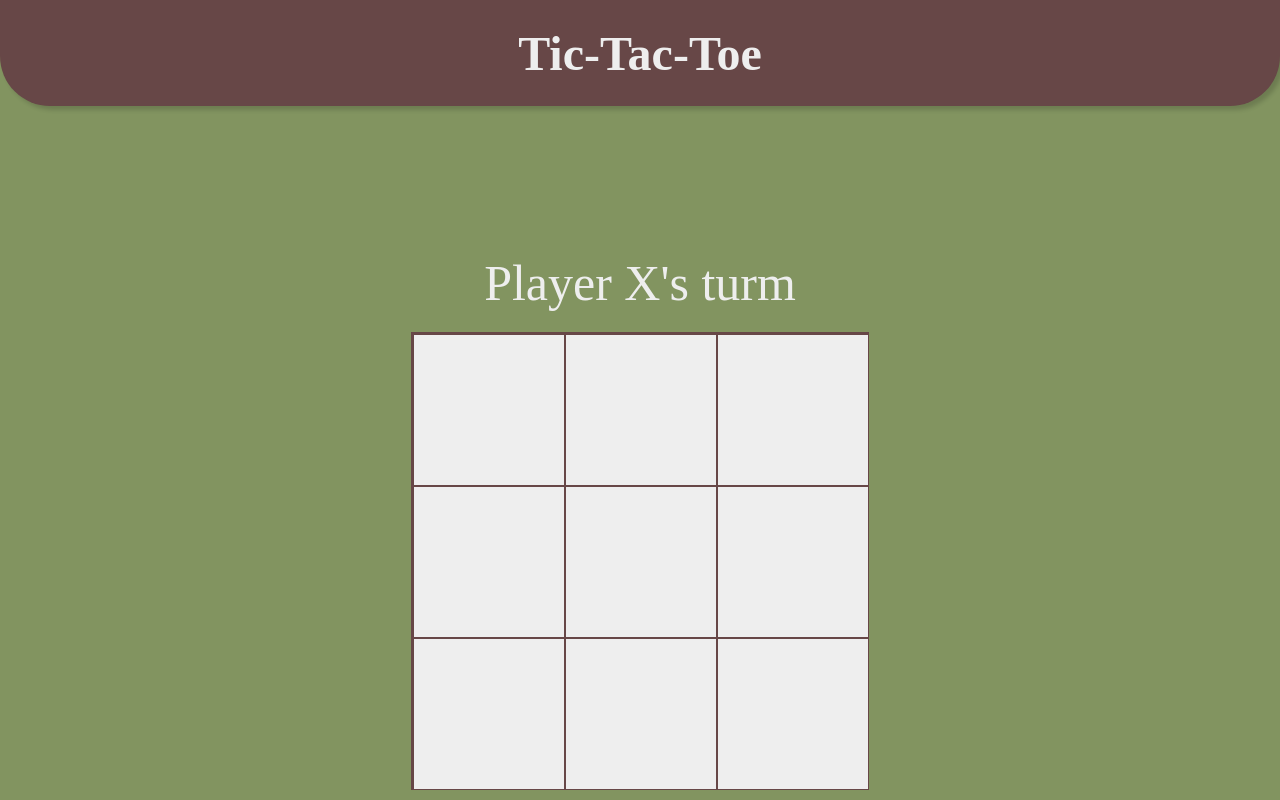
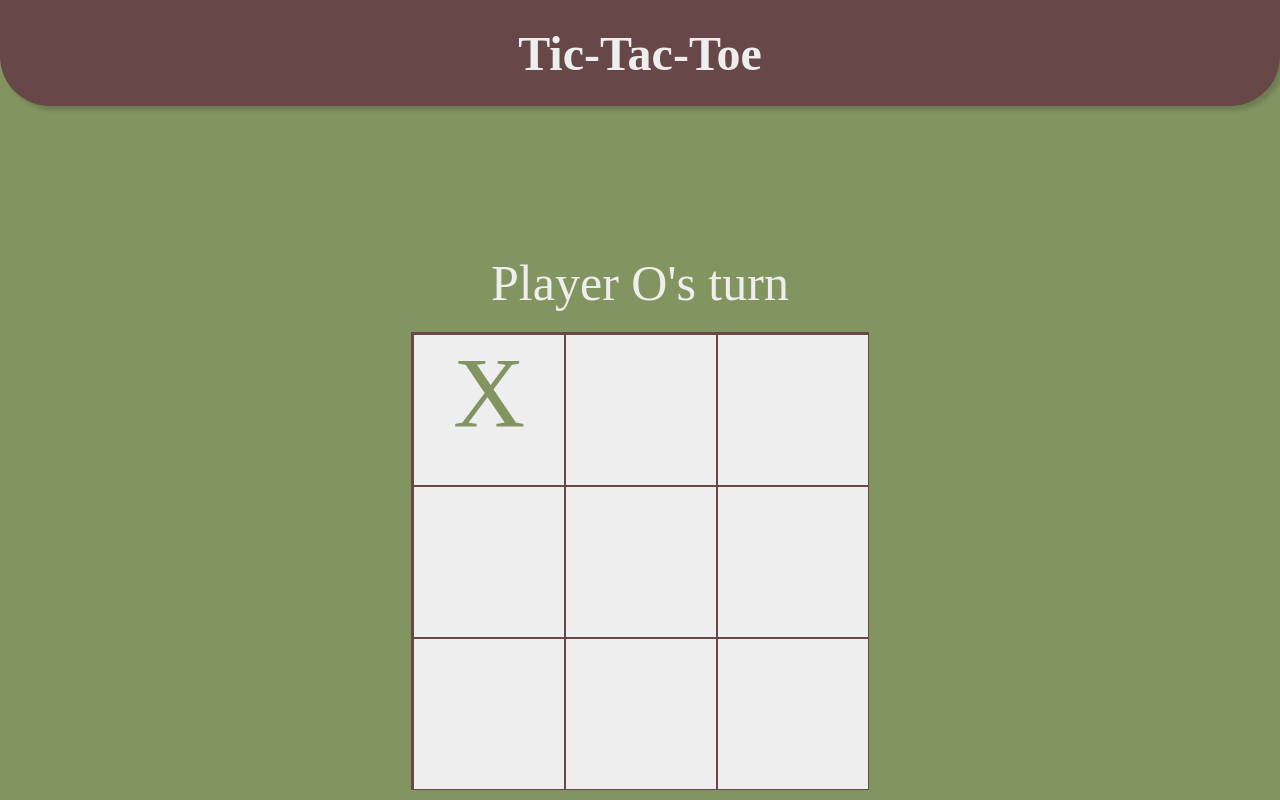
Before and after one commit to DimitarGateshki/Odin-project-Tic-Tac-Toe-project, a plain HTML site: page index.html in a window 1280 px wide. Both pictures are taken after a click on the element 489 px from the left and 410 px from the top of the page. Shown: the top 800 px of the page. Drawn offline with Linux system fonts and the light colour scheme.

Commit message:
Added JS logic
Finisghed the game and adde d JavaScript logic

```diff
--- a/index.html
+++ b/index.html
@@ -6,6 +6,13 @@
     <meta name="viewport" content="width=device-width, initial-scale=1.0">
     <title>Document</title>
     <link rel="stylesheet" href="style.css">
+    <link rel="shortcut icon" href="favicon.ico" />
+    <link rel="preconnect" href="https://fonts.gstatic.com" />
+    <link
+      href="https://fonts.googleapis.com/css2?family=Roboto&family=Varela+Round&display=swap"
+      rel="stylesheet"
+    />
+    <script src="script.js" defer></script>
 </head>
 <body>
 
@@ -42,6 +49,10 @@
     <footer class="footer">
         <p>Copyright © 2022 DimitarGateshki</p>
     </footer>
+    <script
+      src="https://kit.fontawesome.com/4c536a6bd5.js"
+      crossorigin="anonymous"
+    ></script>
 
 </div>
 </body>
--- a/script.js
+++ b/script.js
@@ -1,15 +1,152 @@
-const player=(name,symnol)=>{
-    return{name,symnol};
+"use strict";
+
+const Player = (sign) => {
+  this.sign = sign;
+
+  const getSign = () => {
+    return sign;
+  };
+
+  return { getSign };
 };
 
-const gameboard=()=>{
-    let arr=[
-        [ , , ],
-        [ , , ],
-        [ , , ],
+const gameBoard = (() => {
+  const board = ["", "", "", "", "", "", "", "", ""];
+
+  const setField = (index, sign) => {
+    if (index > board.length) return;
+    board[index] = sign;
+  };
+
+  const getField = (index) => {
+    if (index > board.length) return;
+    return board[index];
+  };
+
+  const reset = () => {
+    for (let i = 0; i < board.length; i++) {
+      board[i] = "";
+    }
+  };
+
+  return { setField, getField, reset };
+})();
+
+const displayController = (() => {
+  const fieldElements = document.querySelectorAll(".field");
+  const messageElement = document.getElementById("message");
+  const restartButton = document.getElementById("restart");
+
+  fieldElements.forEach((field) =>
+    field.addEventListener("click", (e) => {
+      if (gameController.getIsOver() || e.target.textContent !== "") return;
+      gameController.playRound(parseInt(e.target.dataset.index));
+      updateGameboard();
+    })
+  );
+
+  restartButton.addEventListener("click", (e) => {
+    gameBoard.reset();
+    gameController.reset();
+    fieldElements.forEach((e)=>{
+        e.classList.remove("fieldX");
+        e.classList.remove("fieldO");
+
+
+    });
+    updateGameboard();
+    setMessageElement("Player X's turn");
+  });
+
+  const updateGameboard = () => {
+    for (let i = 0; i < fieldElements.length; i++) {
+      fieldElements[i].textContent = gameBoard.getField(i);
+      if (fieldElements[i].textContent==="X") {
+        fieldElements[i].classList.add("fieldX");
+      }else if(fieldElements[i].textContent==="O"){
+        fieldElements[i].classList.add("fieldO");
+      }
+    }
+  };
+
+  const setResultMessage = (winner) => {
+    if (winner === "Draw") {
+      setMessageElement("It's a draw!");
+    } else {
+      setMessageElement(`Player ${winner} has won!`);
+    }
+  };
+
+  const setMessageElement = (message) => {
+    messageElement.textContent = message;
+  };
+
+  return { setResultMessage, setMessageElement };
+})();
+
+const gameController = (() => {
+  const playerX = Player("X");
+  const playerO = Player("O");
+  let round = 1;
+  let isOver = false;
+
+  const playRound = (fieldIndex) => {
+    gameBoard.setField(fieldIndex, getCurrentPlayerSign());
+    if (checkWinner(fieldIndex)) {
+      displayController.setResultMessage(getCurrentPlayerSign());
+      isOver = true;
+      return;
+    }
+    if (round === 9) {
+      displayController.setResultMessage("Draw");
+      isOver = true;
+      return;
+    }
+    round++;
+    displayController.setMessageElement(
+      `Player ${getCurrentPlayerSign()}'s turn`
+    );
+  };
+
+  const getCurrentPlayerSign = () => {
+    if (round % 2 === 1 ) {
+        return playerX.getSign();
+    }else{
+
+        return playerO.getSign();
+
+    }
+  };
+
+  const checkWinner = (fieldIndex) => {
+    const winConditions = [
+      [0, 1, 2],
+      [3, 4, 5],
+      [6, 7, 8],
+      [0, 3, 6],
+      [1, 4, 7],
+      [2, 5, 8],
+      [0, 4, 8],
+      [2, 4, 6],
     ];
-};
 
-const controler=()=>{
+    return winConditions
+      .filter((combination) => combination.includes(fieldIndex))
+      .some((possibleCombination) =>
+        possibleCombination.every(
+          (index) => gameBoard.getField(index) === getCurrentPlayerSign()
+        )
+      );
+  };
 
-};
+  const getIsOver = () => {
+    return isOver;
+  };
+
+  const reset = () => {
+    round = 1;
+    isOver = false;
+  };
+
+  return { playRound, getIsOver, reset };
+})();
--- a/style.css
+++ b/style.css
@@ -75,6 +75,7 @@ border-radius: 0  0 50px  50px ;
     height: 150px;
     border: 1px solid var(--header-and-footer-color);
     background-color: var(--board-color);
+    color: var(--header-and-footer-color);
     font-size: 100px;
     text-align: center;
     cursor: pointer;
@@ -83,6 +84,14 @@ border-radius: 0  0 50px  50px ;
 
 .field:hover{
     filter: brightness(90%);
+}
+
+.fieldX{
+    color: var(--bacgroun-and-x-color);
+}
+
+.fieldO{
+    color: var(--circle-color);
 }
 
 .center{
```
